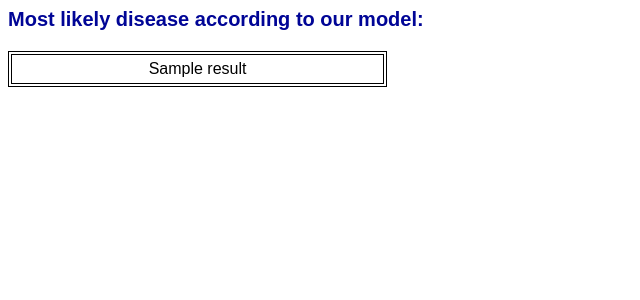
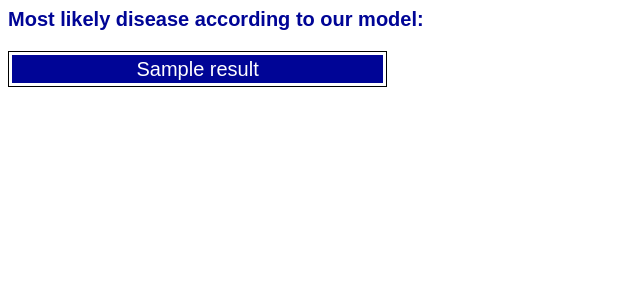
Before and after one commit to lvit001/Project-4, a Flask app: template Symptom Checker/templates/result.html in a window 1280 px wide. Shown: the top 300 px of the page, without its empty margins (0-640 px from the left). Run offline with Flask 3, Linux system fonts and the light colour scheme; the template is opened without the code that fills it: most values are stand-ins (such as "Sample title", 1, 10 or a date in 2020).

Commit message:
updated css code for results page

```diff
--- a/Symptom Checker/static/results_style.css
+++ b/Symptom Checker/static/results_style.css
@@ -15,9 +15,8 @@ table, th, td {
     text-align: center;
 }
 
-th {
+td {
     background-color: rgb(0, 5, 150);
     color: rgb(255, 255, 255);
+    font-size: 20px;
 }
-
-tr:nth-child(even) {background-color: #cfd7d7;}
```
